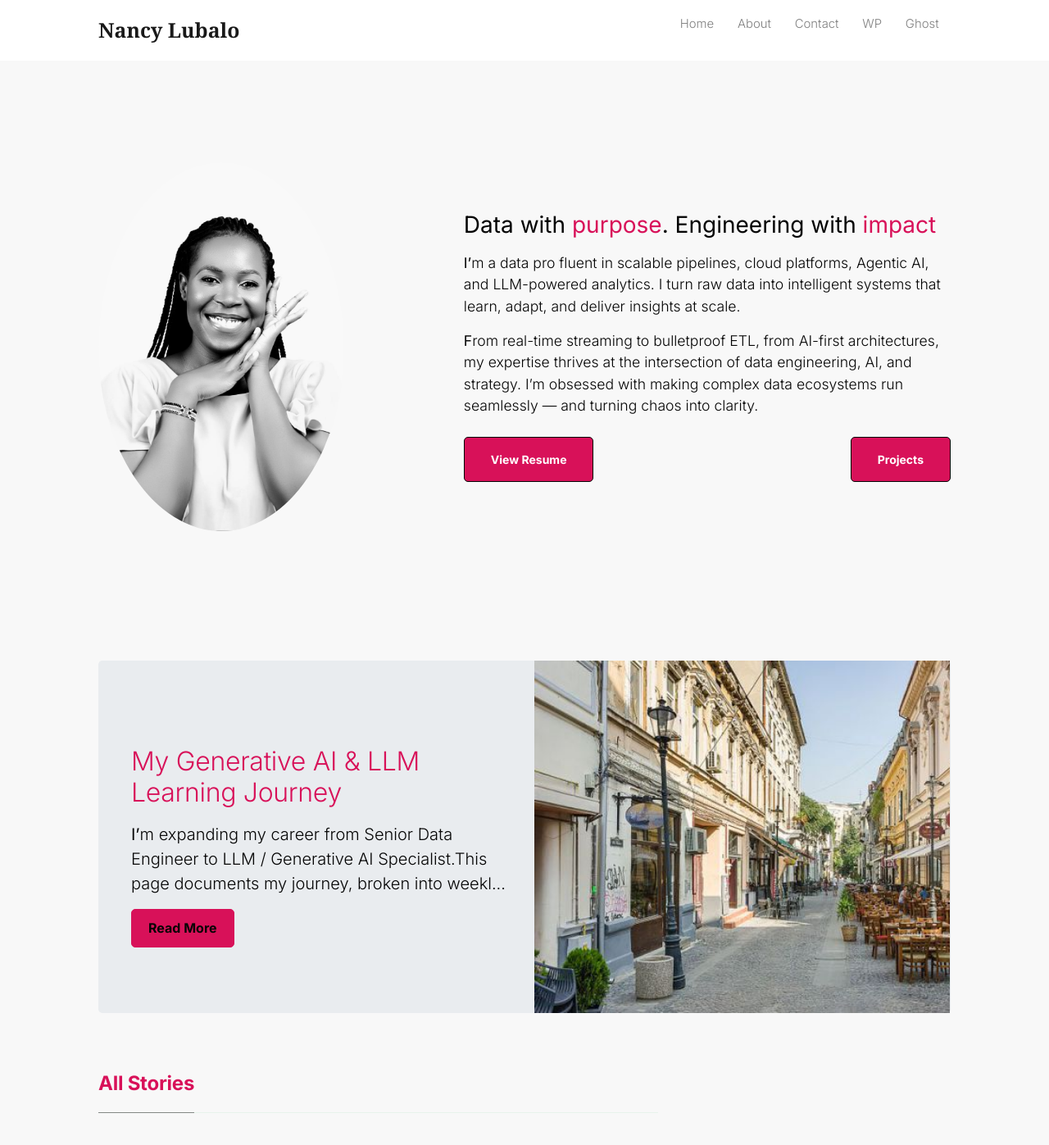
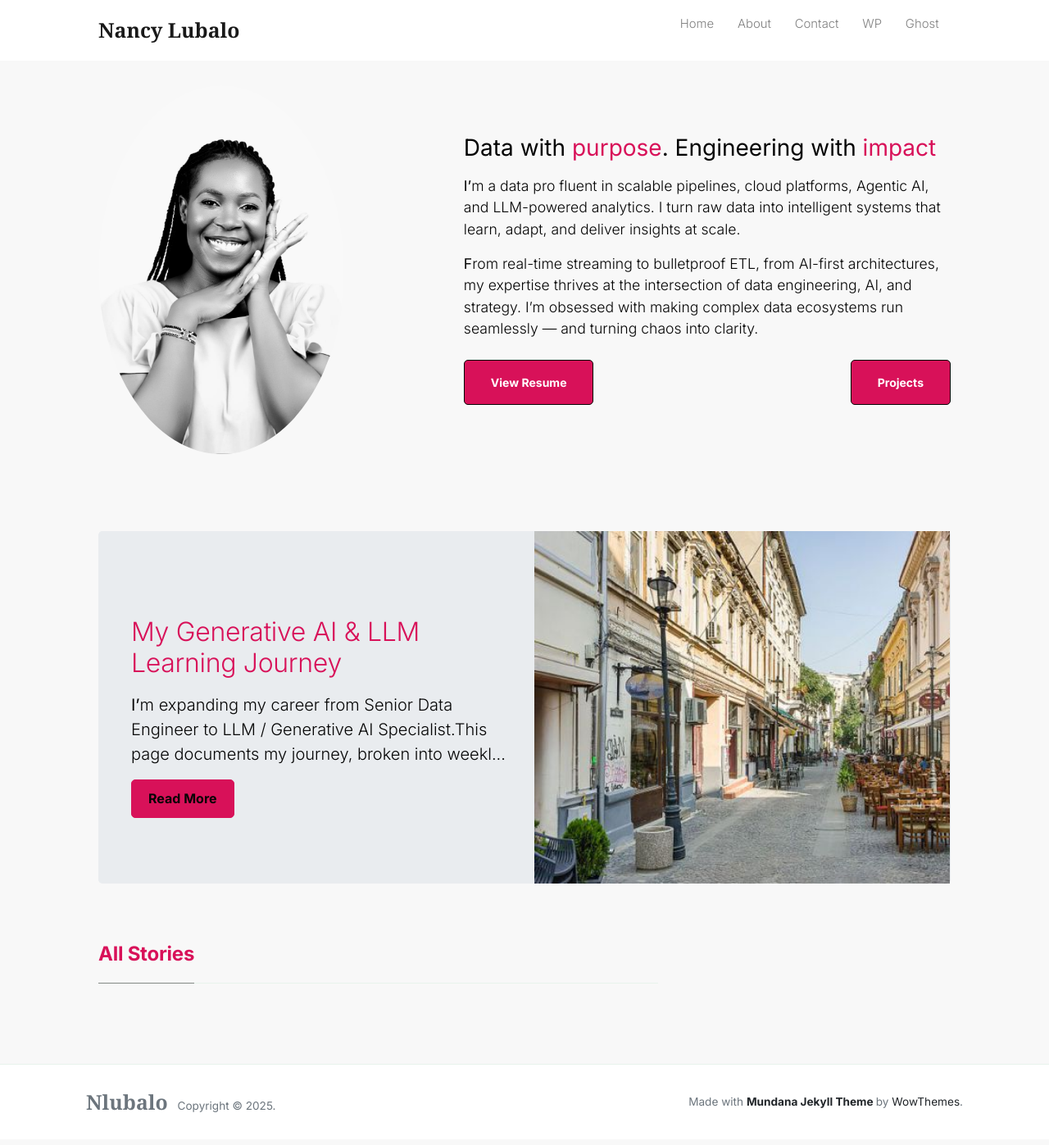
Before and after one commit to nlubalo/nlubalo.github.io, a Jekyll site: the page built from index.html, in a window 1280 px wide and 1400 px high. Shown: the top 1397 px of the window at 82% size. Built offline with Jekyll 4.4.1, drawn with Linux system fonts in a browser that asks for light colours; nearby versions of some CDN libraries; the list of posts is cut into pages by our own code.

Commit message:
reduce top padding

```diff
--- a/assets/css/custom.css
+++ b/assets/css/custom.css
@@ -116,11 +116,11 @@ p, li {
 }
 
 body {
-    padding-top: 70px; /* Adjust this value to be equal to your navbar's height */
+    padding-top: 40px; /* Adjust this value to be equal to your navbar's height */
 }
 
 .hero {
-  padding: 8rem 0;
+  padding: 4rem 0;
   background-color: var(--primary-bg);
 }
 
```
